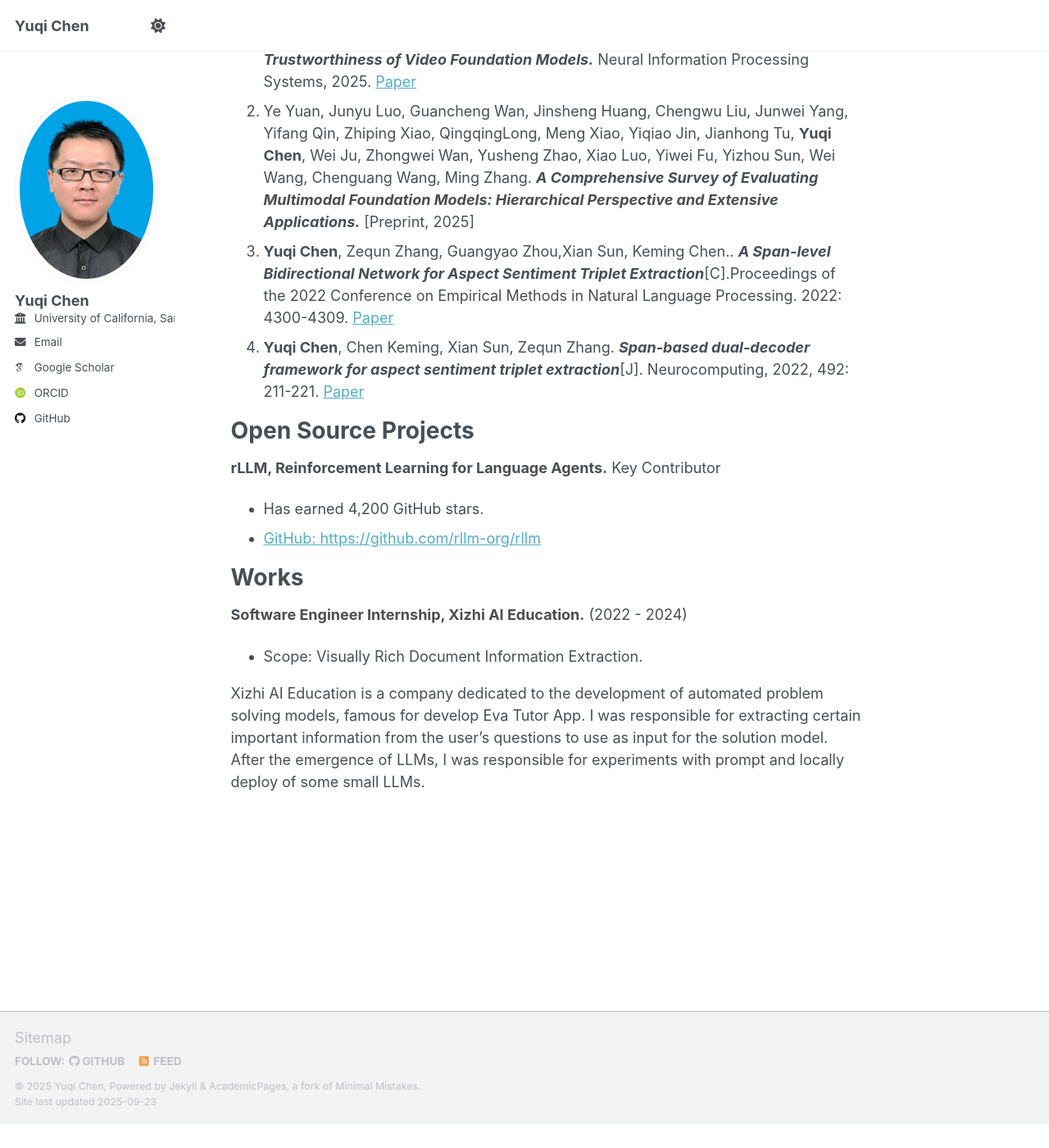
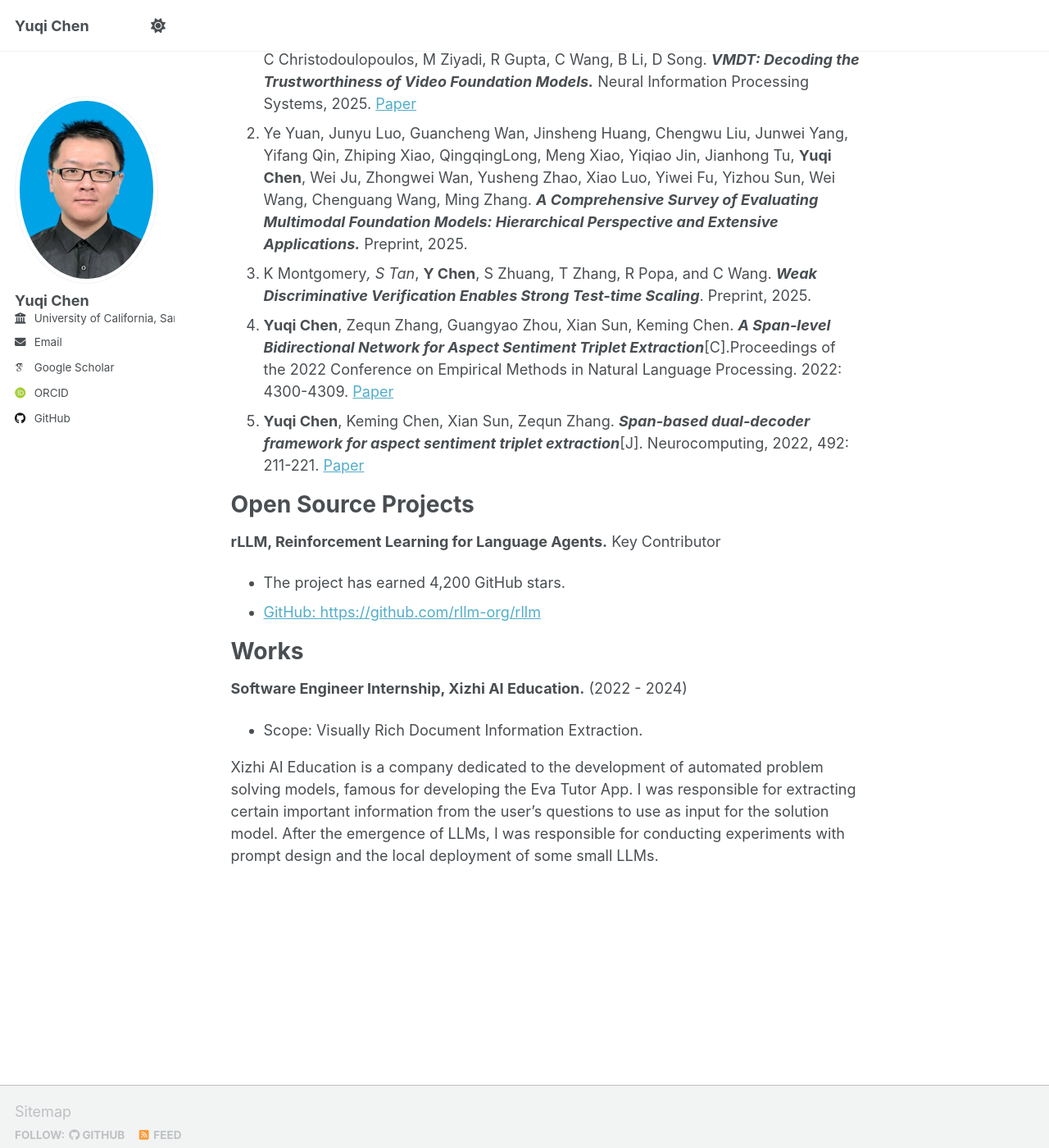
Before and after one commit to GatlingPeaShooter/GatlingPeaShooter.github.io, a Jekyll site: the page built from _pages/about.md, in a window 1280 px wide and 1400 px high, scrolled down 1180 px. Shown: the whole window at 82% size. Built offline with Jekyll 4.4.1, drawn with Linux system fonts in a browser that asks for light colours; some web fonts are replaced; a script that is not in the unit is left out; before the commit the page ends 2551 px from its top, so only the background shows below that; some of the changed text lies outside the part shown.

Commit message:
Update about.md
new advice from prof

```diff
--- a/_pages/about.md
+++ b/_pages/about.md
@@ -7,24 +7,24 @@ redirect_from:
   - /about.html
 ---
 
-I am a second-year PhD student. studying computer science at UC Santa Cruz, advised by [Prof. Chenguang Wang](https://cgraywang.github.io/).
-Previously, I earned a Bachelor of Engineering degree from Xidian University and a Master of Engineering degree in Signal and Information Systems from the University of Chinese Academy of Sciences.
-You can find my CV [here](https://drive.google.com/file/d/1SLrocl8O0P6M5c_2K5NZ5FKz0zB6CSQ3/view?usp=sharing).
+I am a second-year PhD student, studying computer science at UC Santa Cruz, advised by [Prof. Chenguang Wang](https://cgraywang.github.io/).
+Previously, I earned a Bachelor of Engineering degree from the TsienHsueshen experimental class at Xidian University and a Master of Engineering degree in Signal and Information Systems from the University of Chinese Academy of Sciences.
+My CV is available [here](https://drive.google.com/file/d/1SLrocl8O0P6M5c_2K5NZ5FKz0zB6CSQ3/view?usp=sharing).
 
-My research interest is in on **LLM post-training** and **agentic AI**.
+My research interests include **LLM post-training** and **agentic AI**.
 
 Education
 ======
 **Ph.D, UC Santa Cruz** (2025 - Present) \
 Baskin School of Engineering.
-* Major: Computer Sciences
+* Major: Computer Science
 * Research Interests: LLM post-training and agentic AI.
 * Advisor: [Prof. Chenguang Wang](https://cgraywang.github.io/)
 
 ------
 **Ph.D, Washington University in St. Louis** (2024 - 2025) \
 McKelvey School of Engineering.
-* Major: Computer Sciences
+* Major: Computer Science
 * Research Interests: LLM post-training and agentic AI.
 * Advisor: [Prof. Chenguang Wang](https://cgraywang.github.io/)
 
@@ -43,7 +43,7 @@ Aerospace Information Research Institute.
 
 ------
 **Bachelor, Xidian University** (2015 - 2019) \
-School of Aerospace Scienceand Technology, TsienHsueshen experimental class.
+School of Aerospace Science and Technology, TsienHsueshen experimental class.
 * Major: Space Science and Technology
 
 [//]: # (* Honor:)
@@ -54,15 +54,16 @@ School of Aerospace Scienceand Technology, TsienHsueshen experimental class.
 Publications
 ======
 1. Y Potter, Z Wang, N Crispino, A Xiong, K Montgomery, F Pinto, E Chang, **Y Chen**, and C Christodoulopoulos, M Ziyadi, R Gupta, C Wang, B Li, D Song. **_VMDT: Decoding the Trustworthiness of Video Foundation Models._** Neural Information Processing Systems, 2025. [Paper](https://kylemontgomery1.github.io/assets/pdf/vmdt.pdf)
-2. Ye Yuan, Junyu Luo, Guancheng Wan, Jinsheng Huang, Chengwu Liu, Junwei Yang, Yifang Qin, Zhiping Xiao, QingqingLong, Meng Xiao, Yiqiao Jin, Jianhong Tu, **Yuqi Chen**, Wei Ju, Zhongwei Wan, Yusheng Zhao, Xiao Luo, Yiwei Fu, Yizhou Sun, Wei Wang, Chenguang Wang, Ming Zhang. **_A Comprehensive Survey of Evaluating Multimodal Foundation Models: Hierarchical Perspective and Extensive Applications._** [Preprint, 2025]
-3. **Yuqi Chen**, Zequn Zhang, Guangyao Zhou,Xian Sun, Keming Chen.. _**A Span-level Bidirectional Network for Aspect Sentiment Triplet Extraction**_[C].Proceedings of the 2022 Conference on Empirical Methods in Natural Language Processing. 2022: 4300-4309. [Paper](https://aclanthology.org/2022.emnlp-main.289.pdf)
-4. **Yuqi Chen**, Chen Keming, Xian Sun, Zequn Zhang. _**Span-based dual-decoder framework for aspect sentiment triplet extraction**_[J]. Neurocomputing, 2022, 492: 211-221. [Paper](https://www.sciencedirect.com/science/article/abs/pii/S0925231222003897)
+2. Ye Yuan, Junyu Luo, Guancheng Wan, Jinsheng Huang, Chengwu Liu, Junwei Yang, Yifang Qin, Zhiping Xiao, QingqingLong, Meng Xiao, Yiqiao Jin, Jianhong Tu, **Yuqi Chen**, Wei Ju, Zhongwei Wan, Yusheng Zhao, Xiao Luo, Yiwei Fu, Yizhou Sun, Wei Wang, Chenguang Wang, Ming Zhang. **_A Comprehensive Survey of Evaluating Multimodal Foundation Models: Hierarchical Perspective and Extensive Applications._** Preprint, 2025.
+3. K Montgomery*, S Tan*, **Y Chen**, S Zhuang, T Zhang, R Popa, and C Wang. **_Weak Discriminative Verification Enables Strong Test-time Scaling_**. Preprint, 2025.
+3. **Yuqi Chen**, Zequn Zhang, Guangyao Zhou, Xian Sun, Keming Chen. _**A Span-level Bidirectional Network for Aspect Sentiment Triplet Extraction**_[C].Proceedings of the 2022 Conference on Empirical Methods in Natural Language Processing. 2022: 4300-4309. [Paper](https://aclanthology.org/2022.emnlp-main.289.pdf)
+4. **Yuqi Chen**, Keming Chen, Xian Sun, Zequn Zhang. _**Span-based dual-decoder framework for aspect sentiment triplet extraction**_[J]. Neurocomputing, 2022, 492: 211-221. [Paper](https://www.sciencedirect.com/science/article/abs/pii/S0925231222003897)
 
 
 Open Source Projects
 ======
 **rLLM, Reinforcement Learning for Language Agents.** Key Contributor
-* Has earned 4,200 GitHub stars.
+* The project has earned 4,200 GitHub stars.
 * [GitHub: https://github.com/rllm-org/rllm](https://github.com/rllm-org/rllm)
 
 Works
@@ -70,5 +71,5 @@ Works
 **Software Engineer Internship, Xizhi AI Education.** (2022 - 2024)
 * Scope: Visually Rich Document Information Extraction.
 
-Xizhi AI Education is a company dedicated to the development of automated problem solving models, famous for develop Eva Tutor App. I was responsible for extracting certain important information from the user's questions to use as input for the solution model.
-After the emergence of LLMs, I was responsible for experiments with prompt and locally deploy of some small LLMs.
+Xizhi AI Education is a company dedicated to the development of automated problem solving models, famous for developing the Eva Tutor App. I was responsible for extracting certain important information from the user's questions to use as input for the solution model.
+After the emergence of LLMs, I was responsible for conducting experiments with prompt design and the local deployment of some small LLMs.
```
